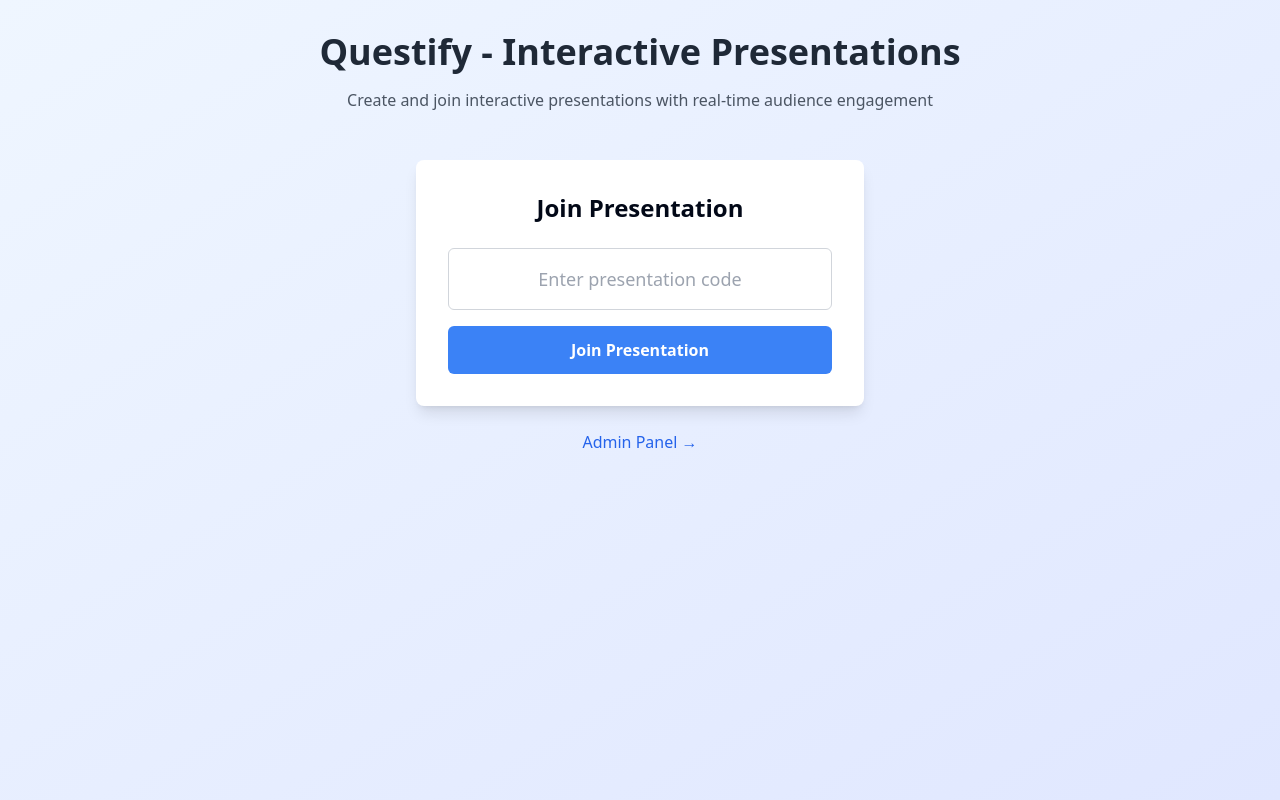
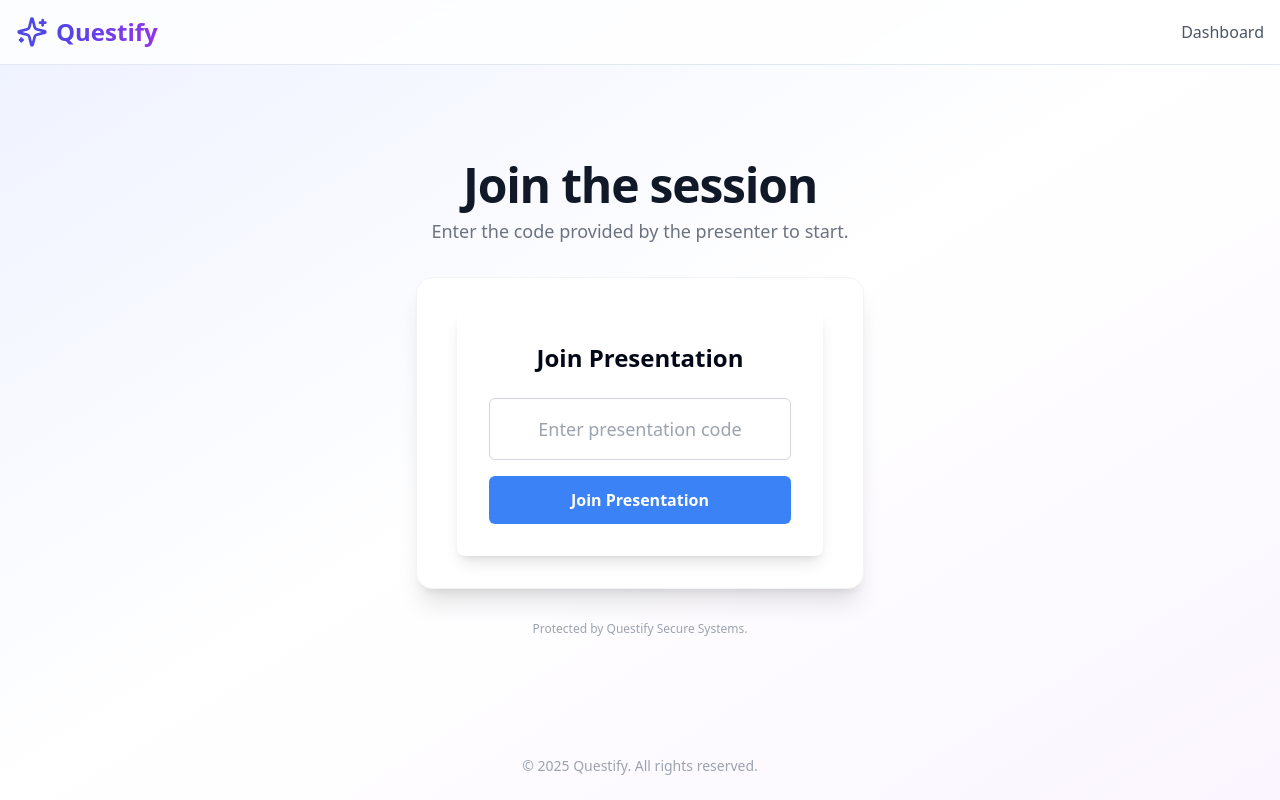
Before and after one commit to bbinxx/questify, a Next.js app: page / in a window 1280 px wide. Built offline with nearby package versions, Linux system fonts and the light colour scheme; no server answers.

Commit message:
Update page.tsx

```diff
--- a/app/page.tsx
+++ b/app/page.tsx
@@ -1,17 +1,15 @@
 "use client"
 
-import { useEffect, useState } from "react"
+import { useState } from "react"
 import Link from "next/link"
 import { JoinForm } from "@/components/presentations/join-form"
-import { createClient } from '@/lib/supabase/client'
-import { PresentationList } from "@/components/presentations/presentation-list"
-import { AdminPresentationView } from "@/components/presentations/admin-presentation-view"
-import { ParticipantPresentationView } from "@/components/presentations/participant-presentation-view"
+import { ArrowRight, BarChart3, Users, Zap, CheckCircle, Sparkles, Shield } from 'lucide-react'
+import { APP_CONFIG, UI_TEXT, ROUTES } from "@/lib/config/app-config"
 
 export type Slide = {
   id: string
   question: string
-  type: 'multiple_choice' | 'word_cloud' | 'question_only' | 'text' | 'single_choice'
+  type: 'multiple_choice' | 'word_cloud' | 'question_only' | 'text' | 'single_choice' | 'scale' | 'ranking' | 'qa' | 'quiz'
   options: string[]
   responses: number[]
   settings: {
@@ -21,6 +19,7 @@ export type Slide = {
     maxLength?: number
     required?: boolean
   }
+  order: number
 }
 
 export type Presentation = {
@@ -29,7 +28,8 @@ export type Presentation = {
   code: string
   created_at: string
   is_active: boolean
-  current_slide_index: number
+  current_slide: number
+  show_results: boolean
   slides: Slide[]
   settings?: {
     allowAnonymous?: boolean
@@ -38,71 +38,68 @@ export type Presentation = {
   }
 }
 
-type View = "home" | "admin-list" | "admin" | "viewer"
+const iconMap: Record<string, any> = {
+  zap: Zap,
+  chart: BarChart3,
+  users: Users,
+  shield: Shield
+}
 
-export default function Page() {
-  const [currentView, setCurrentView] = useState<View>("home")
+export default function LandingPage() {
+  const { landing } = UI_TEXT
   const [joinCode, setJoinCode] = useState("")
-  const [viewerPresentation, setViewerPresentation] = useState<Presentation | null>(null)
-  const supabase = createClient()
 
   const handleJoinPresentation = async (code: string) => {
-    const { data, error } = await supabase
-      .from('presentations')
-      .select('*, slides(*)')
-      .eq('code', code.trim().toUpperCase())
-      .single()
-
-    if (error) {
-      console.error('Error joining presentation:', error)
-      alert('Failed to join presentation. Please check the code.')
-      return
-    }
-
-    if (data) {
-      setViewerPresentation({
-        ...data,
-        slides: data.slides || [],
-        current_slide_index: data.current_slide_index || 0,
-      } as Presentation)
-      setCurrentView("viewer")
-    }
+    window.location.href = ROUTES.join(code.trim().toUpperCase())
   }
 
-  // Views
-  if (currentView === "home") {
-    return (
-      <div className="min-h-screen bg-gradient-to-br from-blue-50 to-indigo-100">
-        <div className="container mx-auto px-4 py-8">
-          <div className="mb-12 text-center">
-            <h1 className="mb-4 text-4xl font-bold text-gray-800">Questify - Interactive Presentations</h1>
-            <p className="text-gray-600">Create and join interactive presentations with real-time audience engagement</p>
+  return (
+    <div className="min-h-screen bg-gradient-to-br from-indigo-50 via-white to-purple-50 flex flex-col font-sans">
+      {/* Navigation */}
+      <nav className="border-b bg-white/80 backdrop-blur-sm sticky top-0 z-50">
+        <div className="container mx-auto px-4 py-4 flex items-center justify-between">
+          <Link href={ROUTES.home} className="flex items-center gap-2">
+            <Sparkles className="w-8 h-8 text-indigo-600" />
+            <span className="text-2xl font-bold bg-gradient-to-r from-indigo-600 to-purple-600 bg-clip-text text-transparent">
+              {APP_CONFIG.name}
+            </span>
+          </Link>
+          <Link
+            href={ROUTES.manage}
+            className="text-gray-600 hover:text-indigo-600 font-medium transition-colors"
+          >
+            Dashboard
+          </Link>
+        </div>
+      </nav>
+
+      {/* Main Content */}
+      <main className="flex-1 flex flex-col items-center justify-center p-4">
+        <div className="w-full max-w-md space-y-8 text-center">
+
+          <div className="space-y-2">
+            <h1 className="text-4xl font-extrabold tracking-tight text-gray-900 sm:text-5xl">
+              Join the session
+            </h1>
+            <p className="text-lg text-gray-500">
+              Enter the code provided by the presenter to start.
+            </p>
           </div>
 
-          <JoinForm onJoin={handleJoinPresentation} />
+          <div className="bg-white py-8 px-4 shadow-xl rounded-2xl sm:px-10 border border-gray-100">
+            <JoinForm onJoin={handleJoinPresentation} />
+          </div>
 
-          <div className="mt-6 text-center">
-            <Link href="/admin" className="font-medium text-blue-600 hover:text-blue-700">
-              Admin Panel →
-            </Link>
-          </div>
+          <p className="text-xs text-gray-400">
+            Protected by Questify Secure Systems.
+          </p>
         </div>
-      </div>
-    )
-  }
+      </main>
 
-  if (currentView === "viewer" && viewerPresentation) {
-    return (
-      <ParticipantPresentationView
-        presentation={viewerPresentation}
-        onLeave={() => {
-          setViewerPresentation(null)
-          setCurrentView("home")
-        }}
-      />
-    )
-  }
-
-  // The admin views will be handled by the /admin route and its sub-routes
-  return null
+      {/* Footer */}
+      <footer className="py-6 text-center text-gray-400 text-sm">
+        <p>© {new Date().getFullYear()} {APP_CONFIG.name}. All rights reserved.</p>
+      </footer>
+    </div>
+  )
 }
```
